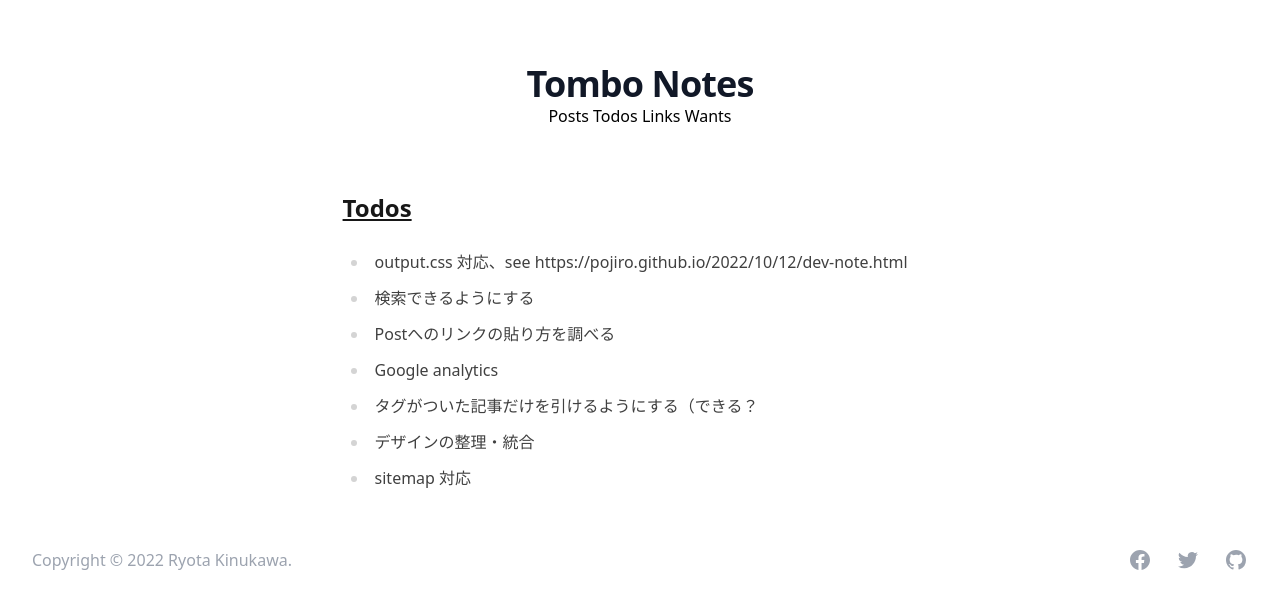
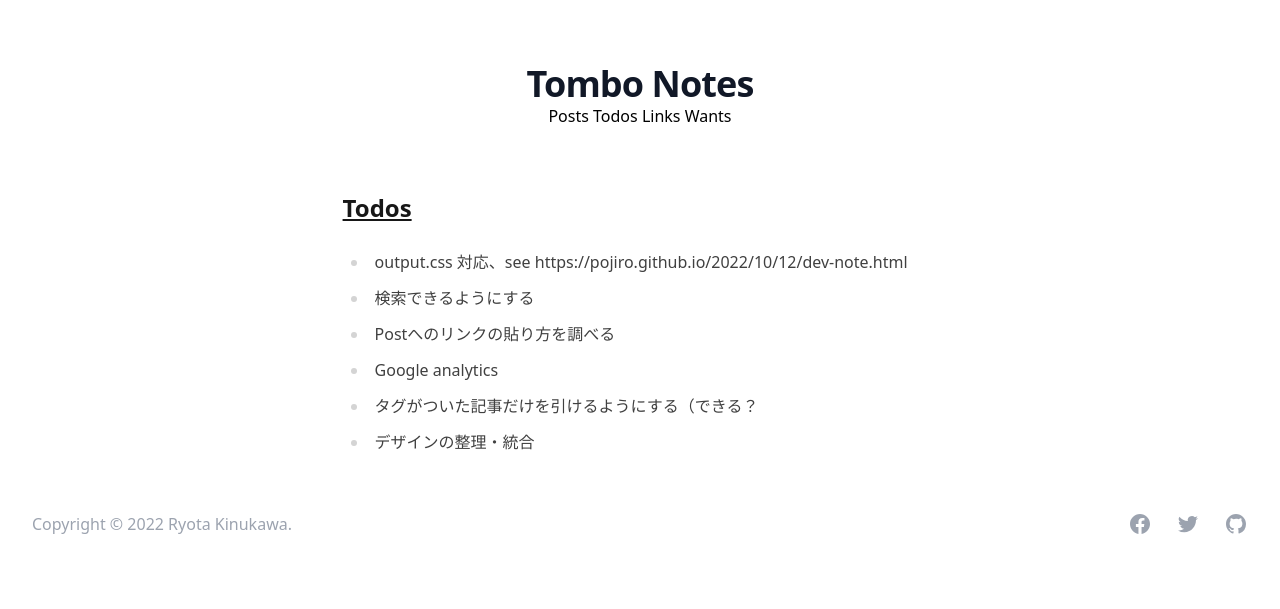
Before and after one commit to pojiro/pojiro.github.io, a Jekyll site: the page built from todos.md, in a window 1280 px wide. Shown: the top 609 px of the page. Built offline with Jekyll 4.4.1, drawn with Linux system fonts in a browser that asks for light colours; some web fonts are replaced; Markdown is read by kramdown in place of the engine named in the settings.

Commit message:
update: todo.md

```diff
--- a/todos.md
+++ b/todos.md
@@ -10,4 +10,3 @@ permalink: /todos
 * Google analytics
 * タグがついた記事だけを引けるようにする（できる？
 * デザインの整理・統合
-* sitemap 対応
```
